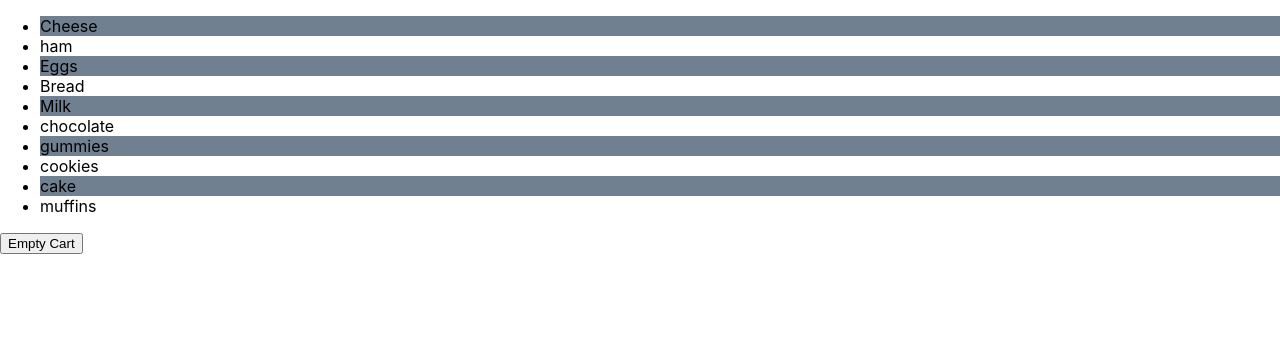
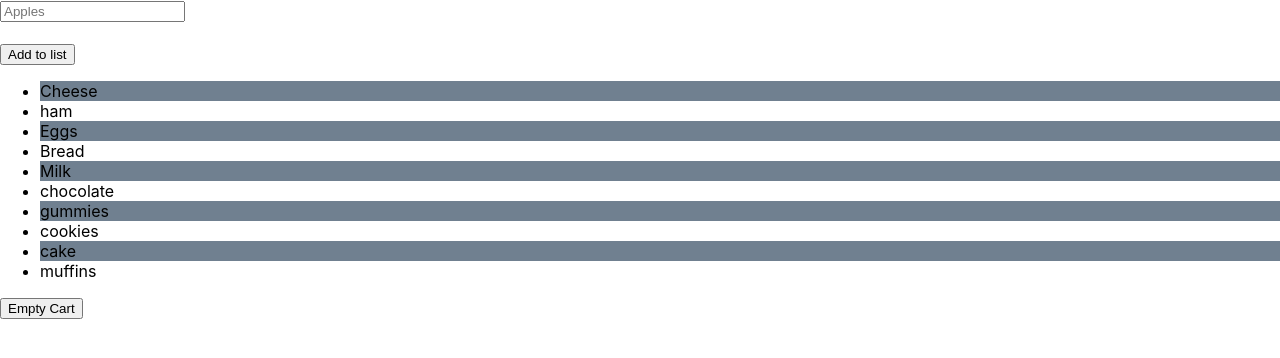
Before and after one commit to QuincyZ97/React-grocery-list, a React (Create React App) app: page / in a window 1280 px wide. Shown: the top 358 px of the page. Built offline with nearby package versions, Linux system fonts and the light colour scheme.

Commit message:
Added input field

```diff
--- a/src/Container.js
+++ b/src/Container.js
@@ -22,27 +22,25 @@ class Container extends React.Component {
 
             shoppingListItems: []
         }
-        this.handleClickGroceryItem = this.handleClickGroceryItem.bind(this)
+        this.groceryItemToCart = this.groceryItemToCart.bind(this)
         this.emptyCart = this.emptyCart.bind(this)
-
+        this.addToGroceryList = this.addToGroceryList.bind(this)
     }
 
- handleClickGroceryItem(name, value) {
-
-     const newShoppingItem = { id: value, title: name };
+    //##########################################################################
+    groceryItemToCart(name, value) {
+        const newShoppingItem = { id: value, title: name };
 
      this.setState(prevState => {
-         //copy old shoppinglist state array
          const newShoppingState = [...prevState.shoppingListItems];
-         //push new object into array
          newShoppingState.push(newShoppingItem);
-         // copy old state and add new shopping array
          const newState = { ...prevState, shoppingListItems: newShoppingState }
          return newState;
      })
 
     }
 
+    //========================================================================
     emptyCart() {
         this.setState(prevState => {
             const newState = { ...prevState, shoppingListItems: [] }
@@ -50,11 +48,34 @@ class Container extends React.Component {
         })
     }
 
+    //========================================================================
+    addToGroceryList(inputGrocery) {
+        const uniqueKey = this.state.groceryItems.length + 1;
+        const newGroceryItem = { id: uniqueKey, title: inputGrocery };
+
+        this.setState(prevState => {
+            const newGroceryState = [...prevState.groceryItems];
+            newGroceryState.push(newGroceryItem);
+            const newState = { ...prevState, groceryItems: newGroceryState }
+            return newState;
+        })
+        console.log("A new items has been added" + newGroceryItem)
+        console.log(this.state.groceryItems)
+    }
+
+    //##########################################################################
     render() {
         return (
             <div>
-                <GroceryList data={this.state.groceryItems} handleChange={this.handleClickGroceryItem} />
-                <ShoppingCart data={this.state.shoppingListItems} handleChange={this.emptyCart} />
+                <GroceryList
+                    data={this.state.groceryItems}
+                    handleChange={this.groceryItemToCart}
+                    AddToList={this.addToGroceryList}
+                />
+                <ShoppingCart
+                    data={this.state.shoppingListItems}
+                    handleChange={this.emptyCart}
+                />
             </div>
         );
     }
--- a/src/components/GroceryList.js
+++ b/src/components/GroceryList.js
@@ -1,10 +1,19 @@
 import React from "react";
 import List from "./List"
+import InputField from "./InputField"
 
 function GroceryList(props) {
 
-    return (
-        <List data={props.data} handleChange={props.handleChange}/>
+  return (
+    <div>
+      <InputField
+        AddToList={props.AddToList}
+      />
+      <List
+        data={props.data}
+        handleChange={props.handleChange}
+      />
+    </div>
     );
   }
 
--- a/src/components/InputField.js
+++ b/src/components/InputField.js
@@ -0,0 +1,36 @@
+import React from "react";
+
+class InputField extends React.Component {
+    constructor() {
+        super()
+        this.state = {
+            groceryInput:""
+        }
+        this.getInputValue = this.getInputValue.bind(this)
+}
+
+    getInputValue(event) {
+        this.setState({
+            groceryInput: event.target.value
+        })
+        console.log(this.state.groceryInput)
+}
+
+    render() {
+    return (
+    <form onSubmit={() => this.props.AddToList(this.state.groceryInput)} >
+            <input
+                type="text"
+                placeholder="Apples"
+                onChange={this.getInputValue}
+            />
+            <h1>{this.state.groceryInput}</h1>
+
+            <input type="submit" value="Add to list" />
+
+    </form>
+        )
+    }
+}
+
+export default InputField
```
Also changed, not shown: 1 other file (tests, documents, lock files or other folders).
